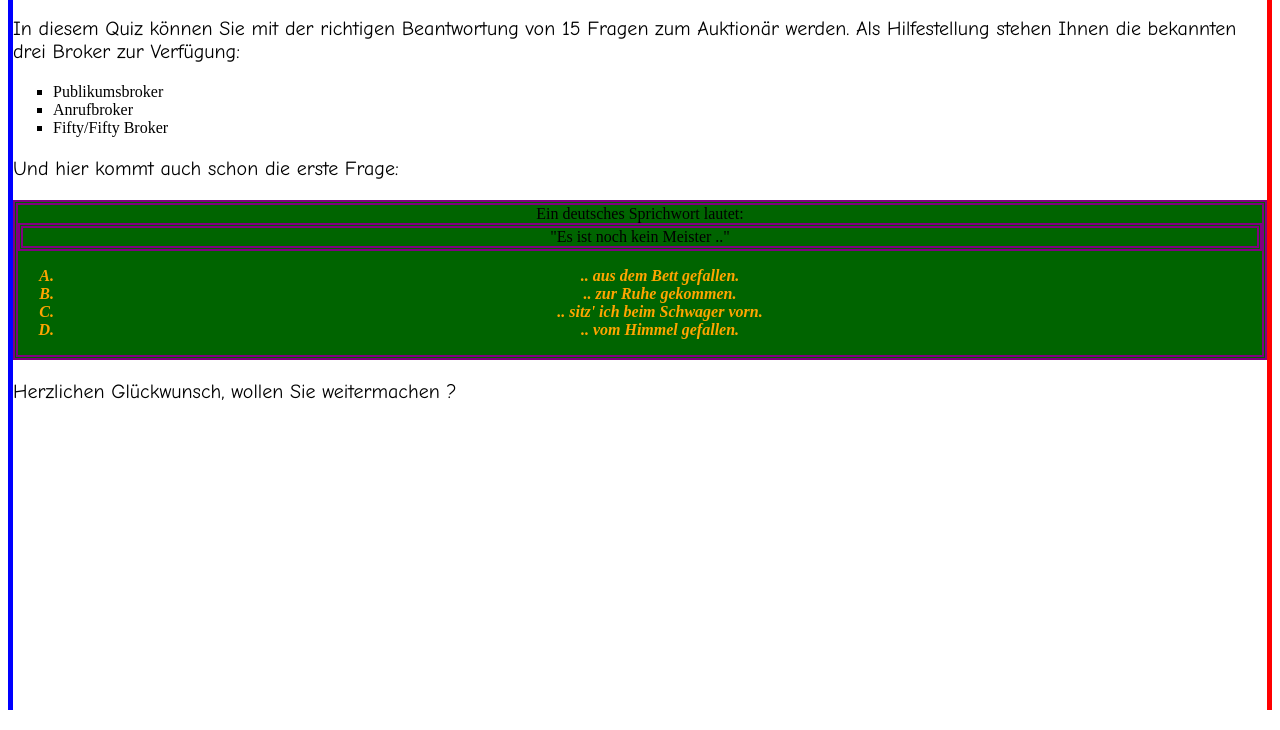
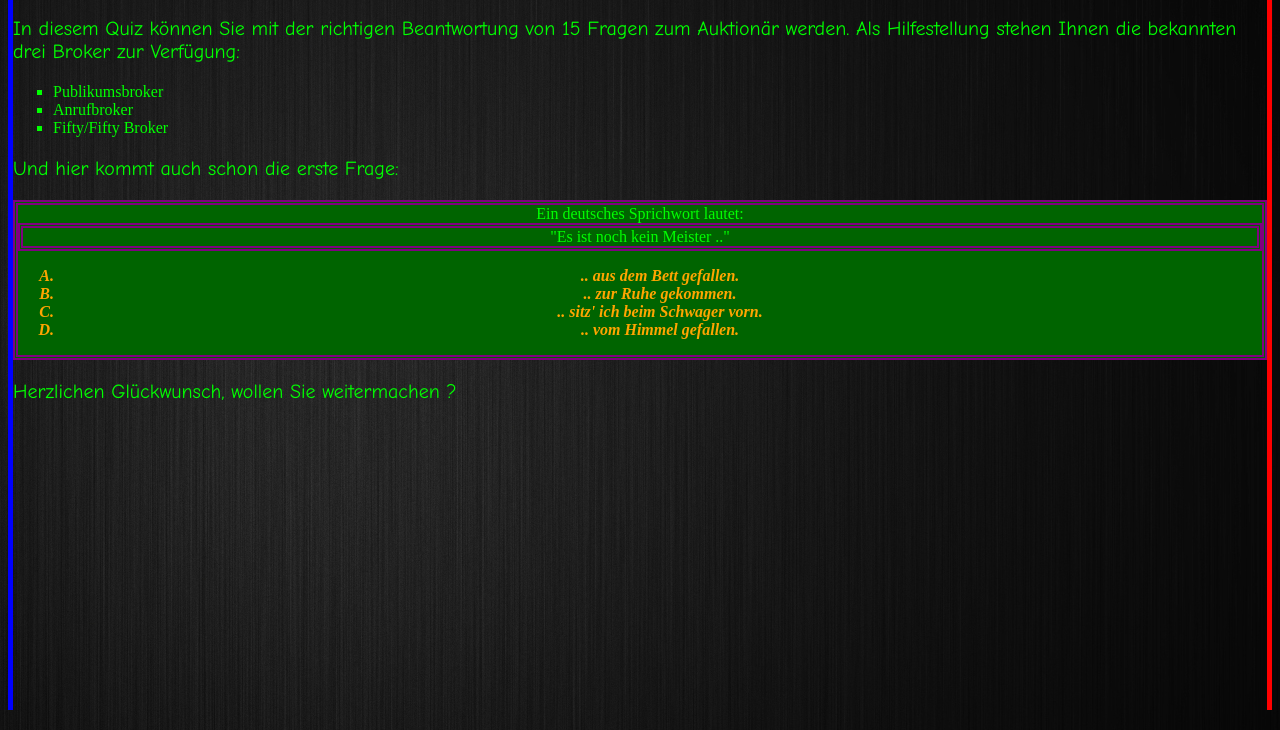
Before and after one commit to Slajoc/Own_Data, a plain HTML site: page site/quiz.html in a window 1280 px wide. Shown: the part 70-800 px from the top of the page. Drawn offline with Linux system fonts and the light colour scheme.

Commit message:
site update

```diff
--- a/site/style.css
+++ b/site/style.css
@@ -1,17 +1,14 @@
 body {
-	background-image: url(wall.gif);
+	background-image: url(bg_02.png);
 	background-position: top right;
 	border-right: 5px solid red;
 	border-left: 5px solid blue;
-
-
+	color: lime;
 }
 
 p {
 	font-size: 20px;
 	font-family: Comic Sans MS;
-
-
 }
 
 h2 {
```
